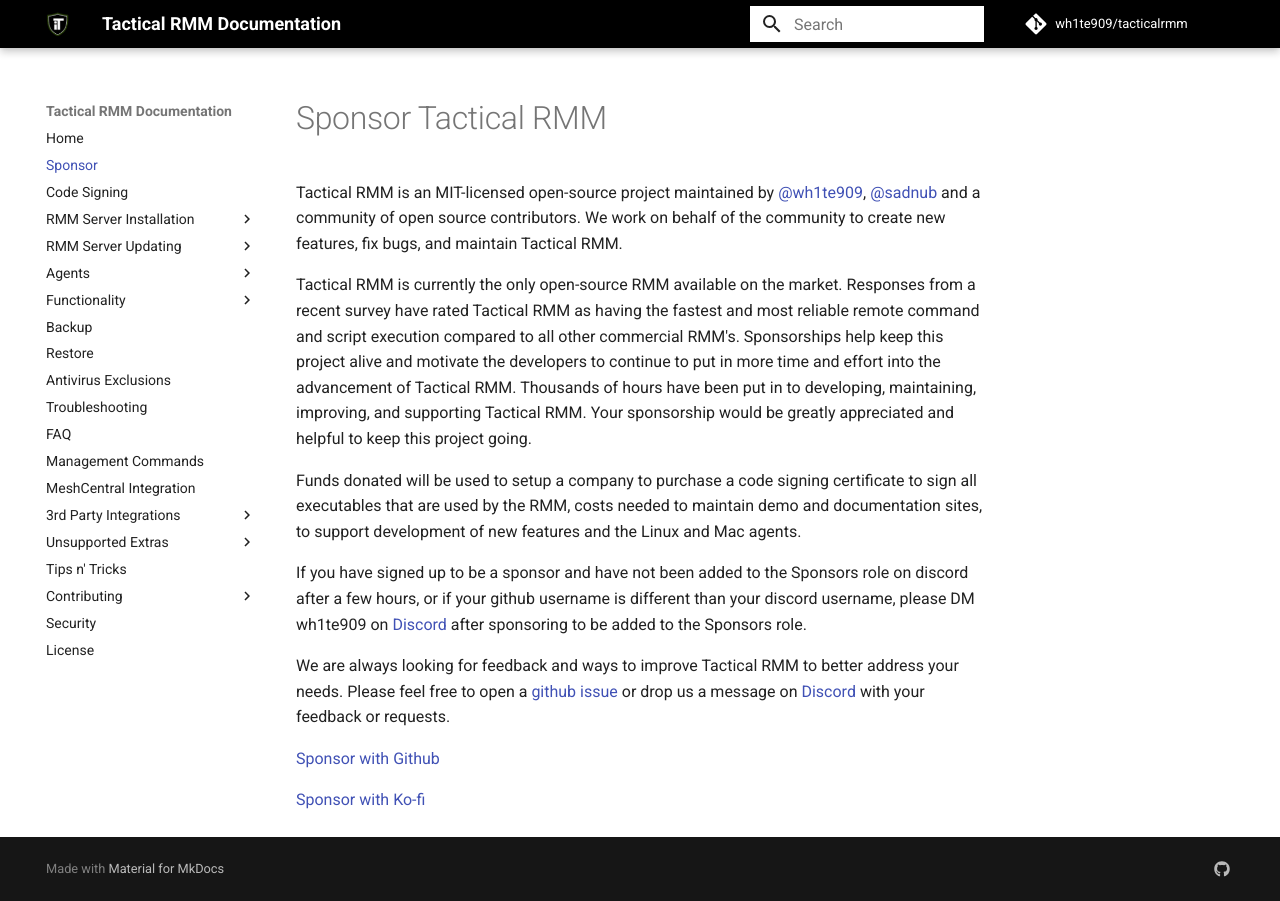
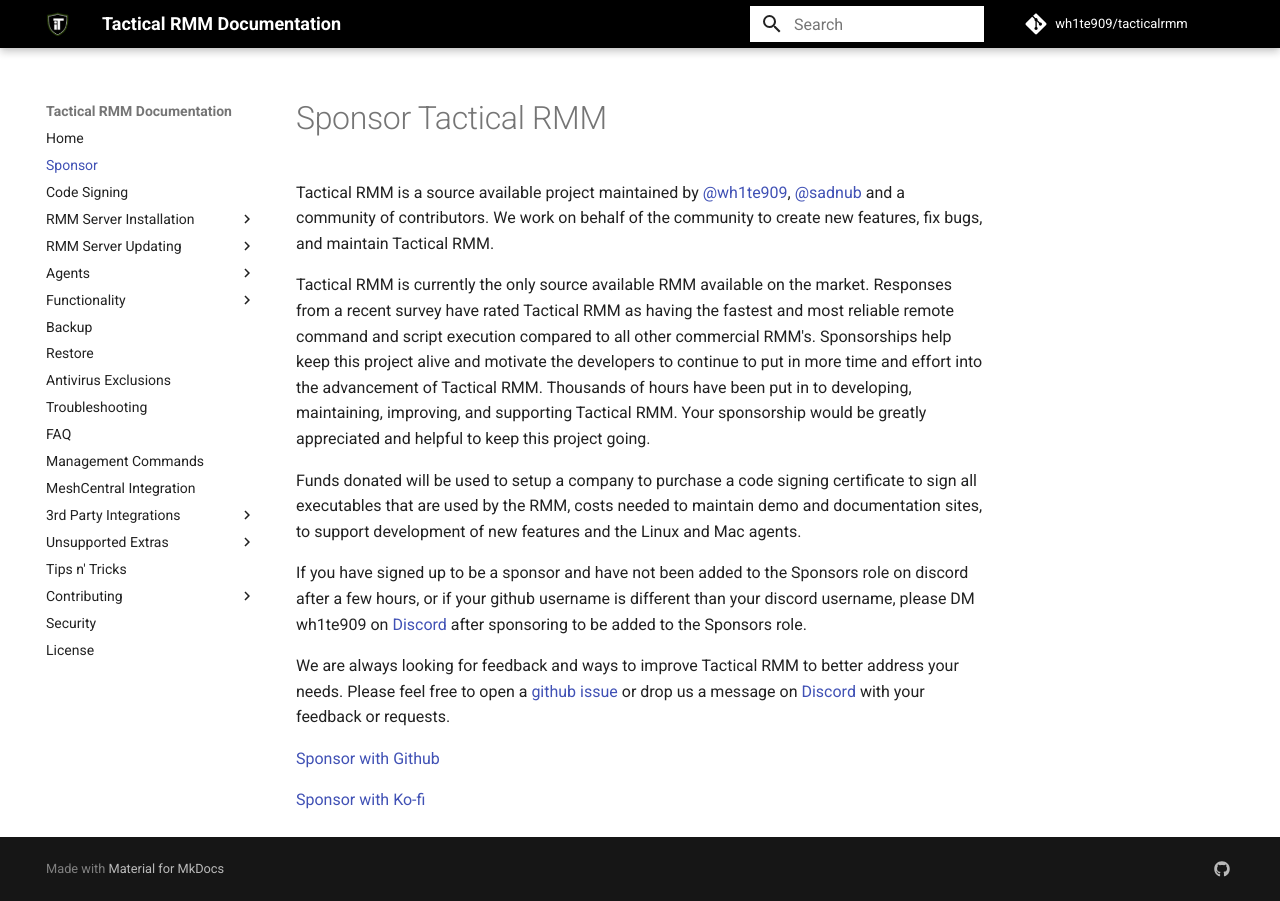
Before and after one commit to amidaware/trmm-docs, an MkDocs documentation site: the page built from docs/sponsor.md, in a window 1280 px wide. Built offline with MkDocs 1.6.1 and Material for MkDocs 9.7.7, drawn with Linux system fonts in a browser that asks for light colours; comment, search, counter and statistics services are not loaded.

Commit message:
update wording

```diff
--- a/docs/sponsor.md
+++ b/docs/sponsor.md
@@ -1,8 +1,8 @@
 # Sponsor Tactical RMM
 
-Tactical RMM is an MIT-licensed open-source project maintained by [@wh1te909](https://github.com/wh1te909), [@sadnub](https://github.com/sadnub) and a community of open source contributors. We work on behalf of the community to create new features, fix bugs, and maintain Tactical RMM.
+Tactical RMM is a source available project maintained by [@wh1te909](https://github.com/wh1te909), [@sadnub](https://github.com/sadnub) and a community of contributors. We work on behalf of the community to create new features, fix bugs, and maintain Tactical RMM.
 
-Tactical RMM is currently the only open-source RMM available on the market. Responses from a recent survey have rated Tactical RMM as having the fastest and most reliable remote command and script execution compared to all other commercial RMM's. Sponsorships help keep this project alive and motivate the developers to continue to put in more time and effort into the advancement of Tactical RMM. Thousands of hours have been put in to developing, maintaining, improving, and supporting Tactical RMM. Your sponsorship would be greatly appreciated and helpful to keep this project going.
+Tactical RMM is currently the only source available RMM available on the market. Responses from a recent survey have rated Tactical RMM as having the fastest and most reliable remote command and script execution compared to all other commercial RMM's. Sponsorships help keep this project alive and motivate the developers to continue to put in more time and effort into the advancement of Tactical RMM. Thousands of hours have been put in to developing, maintaining, improving, and supporting Tactical RMM. Your sponsorship would be greatly appreciated and helpful to keep this project going.
 
 Funds donated will be used to setup a company to purchase a code signing certificate to sign all executables that are used by the RMM, costs needed to maintain demo and documentation sites, to support development of new features and the Linux and Mac agents.
 
```
Also changed, not shown: docs/index.md (+0 -1 lines).
